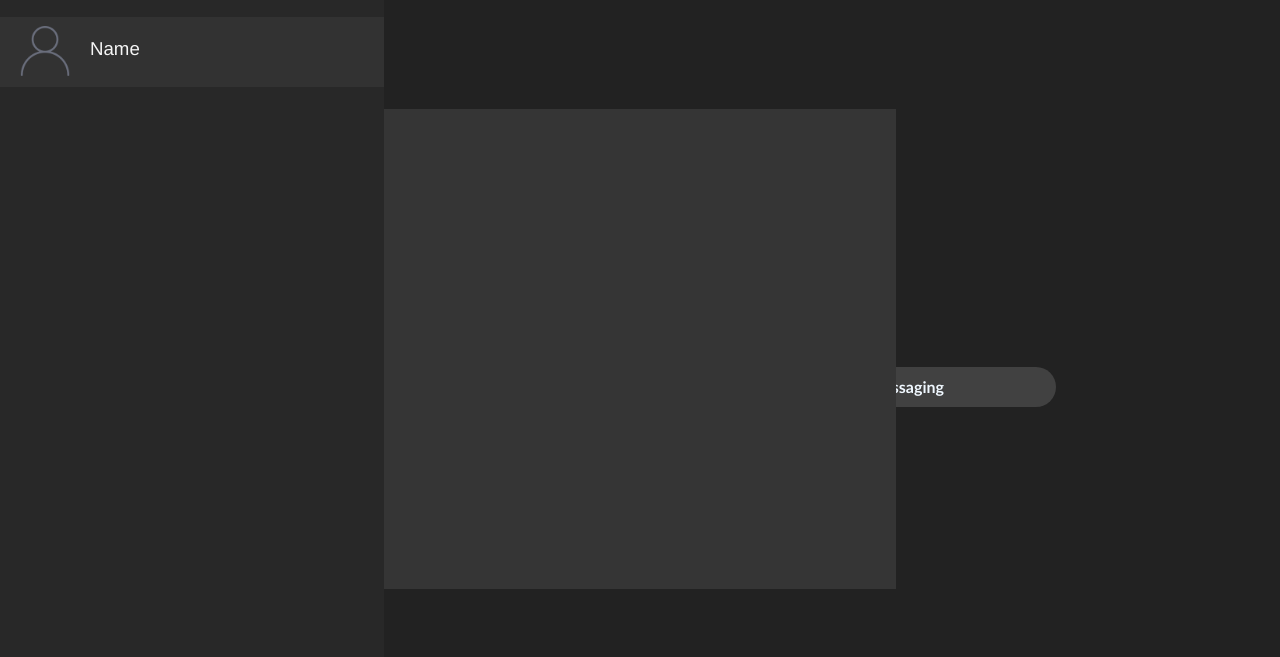
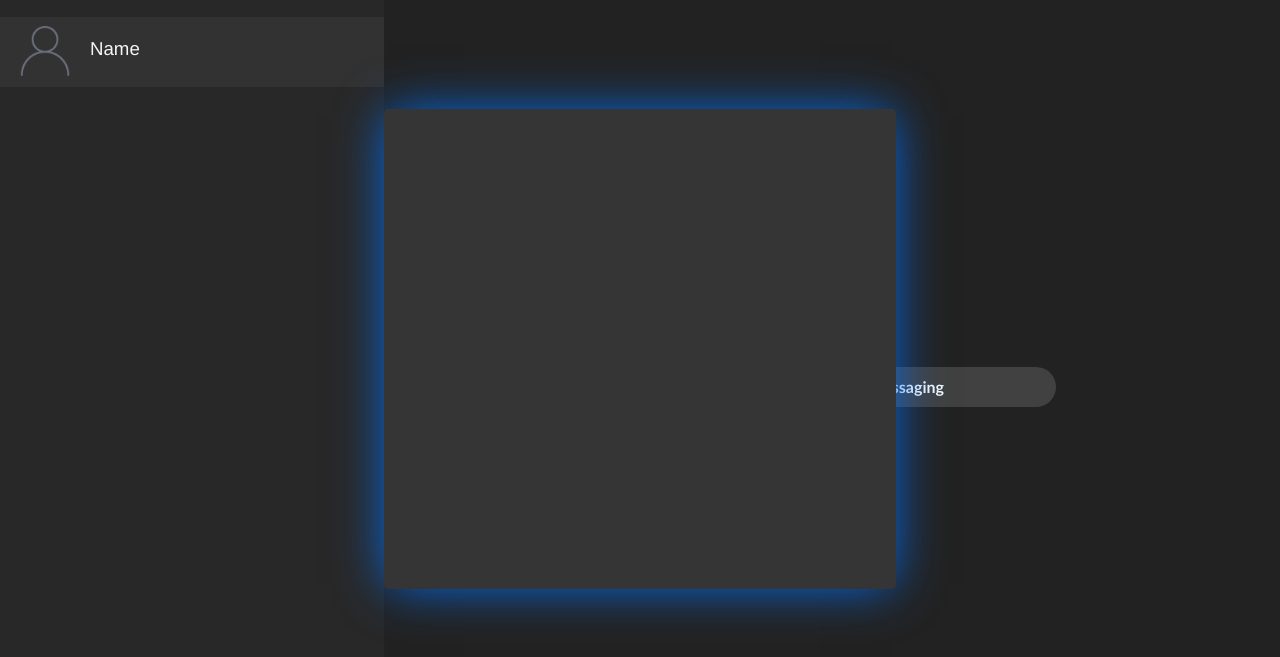
Before and after one commit to relativemodder/relativemodder.github.io, a plain HTML site: page teleapp/index.html in a window 1280 px wide. Shown: the part 51-708 px from the top of the page. Drawn offline with nearby package versions, Linux system fonts and the light colour scheme.

Commit message:
Update style.css

```diff
--- a/teleapp/style.css
+++ b/teleapp/style.css
@@ -7,8 +7,12 @@ body{
     height: 60%;
     left: 30%;
     top: 20%;
+    border-radius: 5px;
     background-color: #353535;
     z-index: 30;
+    -webkit-box-shadow: 0px 0px 48px -5px rgba(0,115,255,1);
+    -moz-box-shadow: 0px 0px 48px -5px rgba(0,115,255,1);
+    box-shadow: 0px 0px 48px -5px rgba(0,115,255,1);
 }
 h1{
     font-family: Corbel;
```
